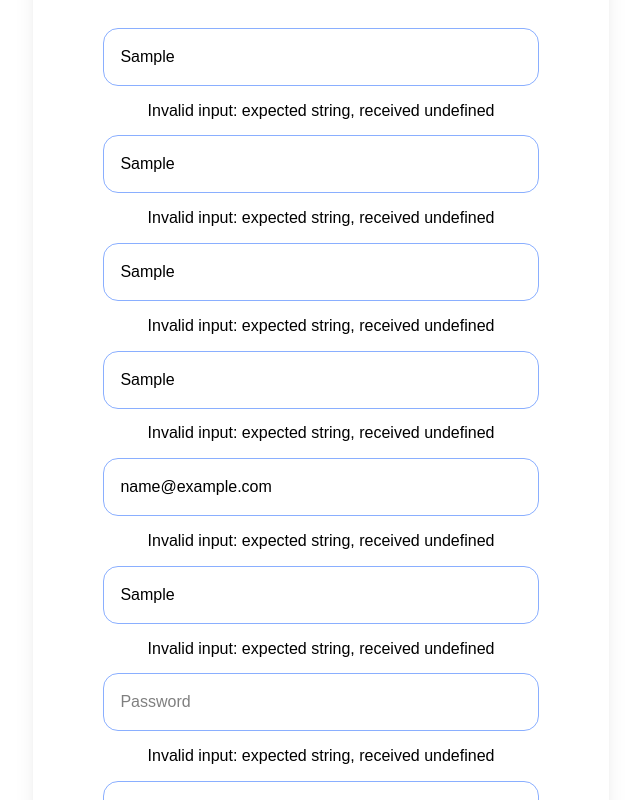
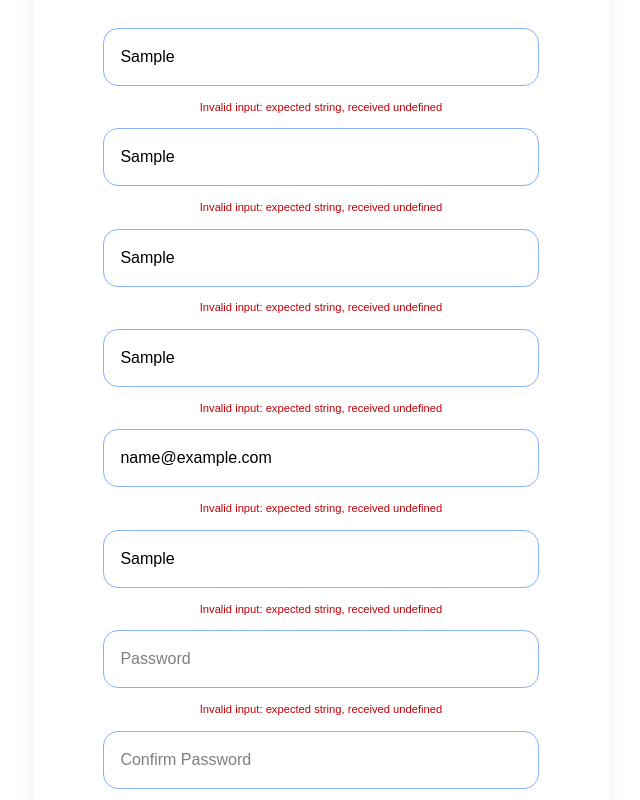
Before and after one commit to SamGombs20/OfferingAnalysisWeb, a Next.js app: page /auth in a window 1280 px wide. Both pictures are taken after typing "Sample", "Sample", "Sample", "Sample", "name@example.com", "Sample" into the empty fields and a click on the button "Register". Shown: the part 182-982 px from the top of the page, without its empty margins (319-959 px from the left). Built offline with nearby package versions, Linux system fonts and the light colour scheme.

Commit message:
Update:Registration Form development

```diff
--- a/app/components/registration_form.tsx
+++ b/app/components/registration_form.tsx
@@ -23,34 +23,35 @@ export const RegistrationForm =()=>{
                 <div className="flex flex-col">
                     <div className="input-div">
                         <input type="text" placeholder="First name" className="user-input"/>
-                        {errors.firstName && <p>{errors.firstName.message}</p>}
+                        {errors.firstName && <p className="error-txt">{errors.firstName.message}</p>}
                     </div>
                     <div className="input-div">
                         <input type="text" placeholder="Last name" name="lastName" className="user-input" />
-                        {errors.lastName && <p>{errors.lastName.message}</p>}
+                        {errors.lastName && <p className="error-txt">{errors.lastName.message}</p>}
                     </div>
                     <div className="input-div">
                         <input type="text" placeholder="Church name" name="church" className="user-input"/>
-                        {errors.church && <p>{errors.church.message}</p>}
+                        {errors.church && <p className="error-txt">{errors.church.message}</p>}
                     </div>
                     <div className="input-div">
                         <input type="text" name="phoneNumber" placeholder="Phone number" className="user-input"/>
-                        {errors.phoneNumber && <p>{errors.phoneNumber.message}</p>}
+                        {errors.phoneNumber && <p className="error-txt">{errors.phoneNumber.message}</p>}
                     </div>
                     <div className="input-div">
                         <input type="email" name="email" placeholder="Email" className="user-input"/>
-                        {errors.email && <p>{errors.email.message}</p>}
+                        {errors.email && <p className="error-txt">{errors.email.message}</p>}
                     </div>
                     <div className="input-div">
                         <input type="text" name="username" placeholder="Username" className="user-input"/>
-                        {errors.username && <p>{errors.username.message}</p>}
+                        {errors.username && <p className="error-txt">{errors.username.message}</p>}
                     </div>
                     <div className="input-div">
                         <input type="password" placeholder="Password" name="password" className="user-input"/>
-                        {errors.password && <p>{errors.password.message}</p>}
+                        {errors.password && <p className="error-txt">{errors.password.message}</p>}
                     </div>
                     <div className="input-div">
                         <input type="password" name="confirmPassword" placeholder="Confirm Password" className="user-input" />
+                        {errors.confirmPassword && <p className="error-txt">{errors.confirmPassword.message}</p>}
                     </div>
                     <button type="submit" className="custom-btn w-5/6 mx-auto mt-8">Register</button>
                 </div>
--- a/app/schemas/user.ts
+++ b/app/schemas/user.ts
@@ -17,5 +17,6 @@ export const UserLoginSchema = z.object({
 })
 
 export const UserRegisterSchema = UserSchema.omit({id:true}).extend({
-    password:z.string().min(6)
+    password:z.string().min(6),
+    confirmPassword:z.string().min(6)
 })
```
